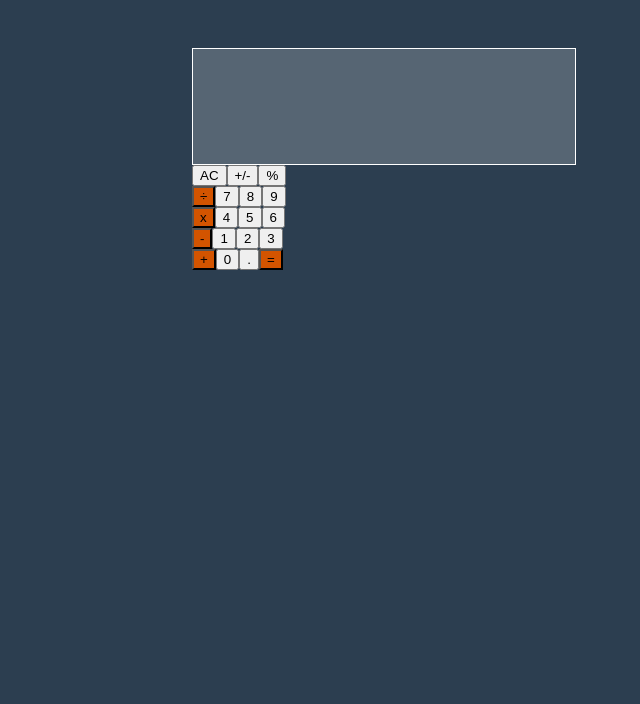
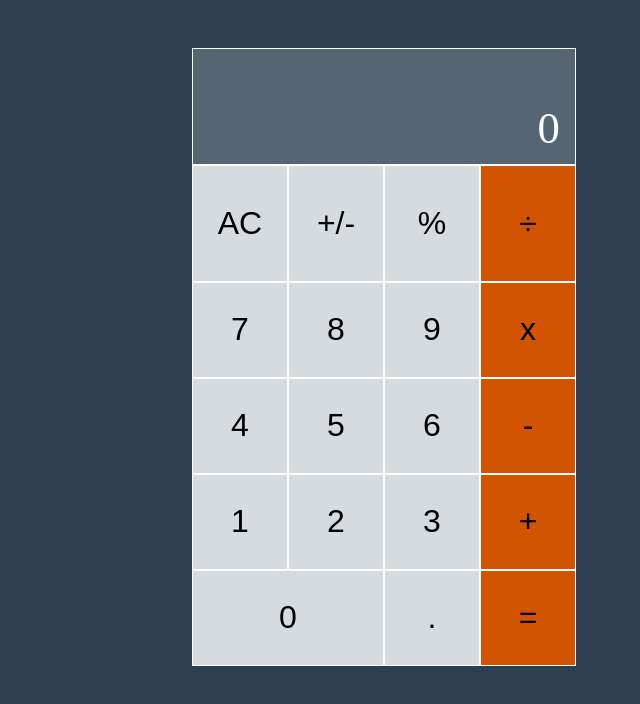
Before and after one commit to tashisrael/Math-Magicians, a React (Create React App) app: page / in a window 1280 px wide. Shown: the top 704 px of the page, without its empty margins (640-1280 px from the left). Built offline with nearby package versions, Linux system fonts and the light colour scheme; the HTML template or start-up script is replaced by a standard one.

Commit message:
Implement full functionality and correct linter errors

```diff
--- a/package.json
+++ b/package.json
@@ -7,6 +7,7 @@
     "@testing-library/react": "^13.4.0",
     "@testing-library/user-event": "^13.5.0",
     "big-js": "^3.1.3",
+    "big.js": "^6.2.1",
     "react": "^18.2.0",
     "react-dom": "^18.2.0",
     "react-scripts": "^5.0.1",
--- a/src/App.js
+++ b/src/App.js
@@ -1,10 +1,31 @@
+/* eslint-disable react/state-in-constructor */
+/* eslint-disable react/destructuring-assignment */
+/* eslint-disable react/prefer-stateless-function */
 import React from 'react';
 import Calculator from './components/Calculator';
+import calculate from './logic/calculate';
 
-class App extends React.PureComponent {
+export default class App extends React.Component {
+    state = {
+      total: '0',
+      next: null,
+      operation: null,
+    };
+
+  clickHandler = (event) => {
+    this.setState((initialState) => calculate(initialState, event));
+  }
+
   render() {
-    return <Calculator />;
+    return (
+      <div className="App">
+        <Calculator
+          total={this.state.total}
+          next={this.state.next}
+          operation={this.state.operation}
+          clickHandler={this.clickHandler}
+        />
+      </div>
+    );
   }
 }
-
-export default App;
--- a/src/components/Buttons.js
+++ b/src/components/Buttons.js
@@ -1,3 +1,6 @@
+/* eslint-disable react/destructuring-assignment */
+/* eslint-disable react/prop-types */
+/* eslint-disable react/prefer-stateless-function */
 import React from 'react';
 
 export default class Buttons extends React.Component {
--- a/src/components/Calculator.js
+++ b/src/components/Calculator.js
@@ -1,3 +1,6 @@
+/* eslint-disable react/prefer-stateless-function */
+/* eslint-disable react/destructuring-assignment */
+/* eslint-disable react/prop-types */
 import React from 'react';
 import '../index.css';
 import Buttons from './Buttons';
--- a/src/components/Output.js
+++ b/src/components/Output.js
@@ -1,3 +1,5 @@
+/* eslint-disable react/prop-types */
+/* eslint-disable react/prefer-stateless-function */
 import React from 'react';
 
 export default class Output extends React.Component {
--- a/src/index.css
+++ b/src/index.css
@@ -17,7 +17,7 @@ body {
   grid-template-rows: minmax(7.3rem, auto) repeat(5, 5rem);
 }
 
-.calculator-grid > button {
+.calculator-grid > .btn-subgrid > button {
   cursor: pointer;
   outline: none;
   font-size: 2rem;
@@ -29,7 +29,7 @@ body {
   background-color: #edbb99 !important;
 }
 
-:is(.calculator-grid > button:hover, .calculator-grid > button:focus) {
+:is(.calculator-grid > .btn-subgrid > button:hover, .calculator-grid > .btn-subgrid > button:focus) {
   background-color: #fff;
 }
 
@@ -57,3 +57,17 @@ body {
   color: white;
   font-size: 2.8rem;
 }
+
+.output .operand p {
+  margin: 0;
+  color: white;
+  font-size: 2.8rem;
+  word-wrap: break-word;
+  word-break: break-all;
+}
+
+.calculator-grid .btn-subgrid {
+  display: grid;
+  grid-template-columns: repeat(4, 6rem);
+  grid-template-rows: minmax(7.3rem, auto) repeat(5, 6rem);
+}
--- a/src/logic/operate.js
+++ b/src/logic/operate.js
@@ -20,7 +20,7 @@ export default function operate(numberOne, numberTwo, operation) {
     }
   }
   if (operation === '%') {
-     try {
+    try {
       return one.mod(two).toString();
     } catch (err) {
       return "Can't find modulo as can't divide by 0.";
```
Also changed, not shown: src/logic/calculate.js (line endings or trailing spaces), 1 other file (tests, documents, lock files or other folders).
